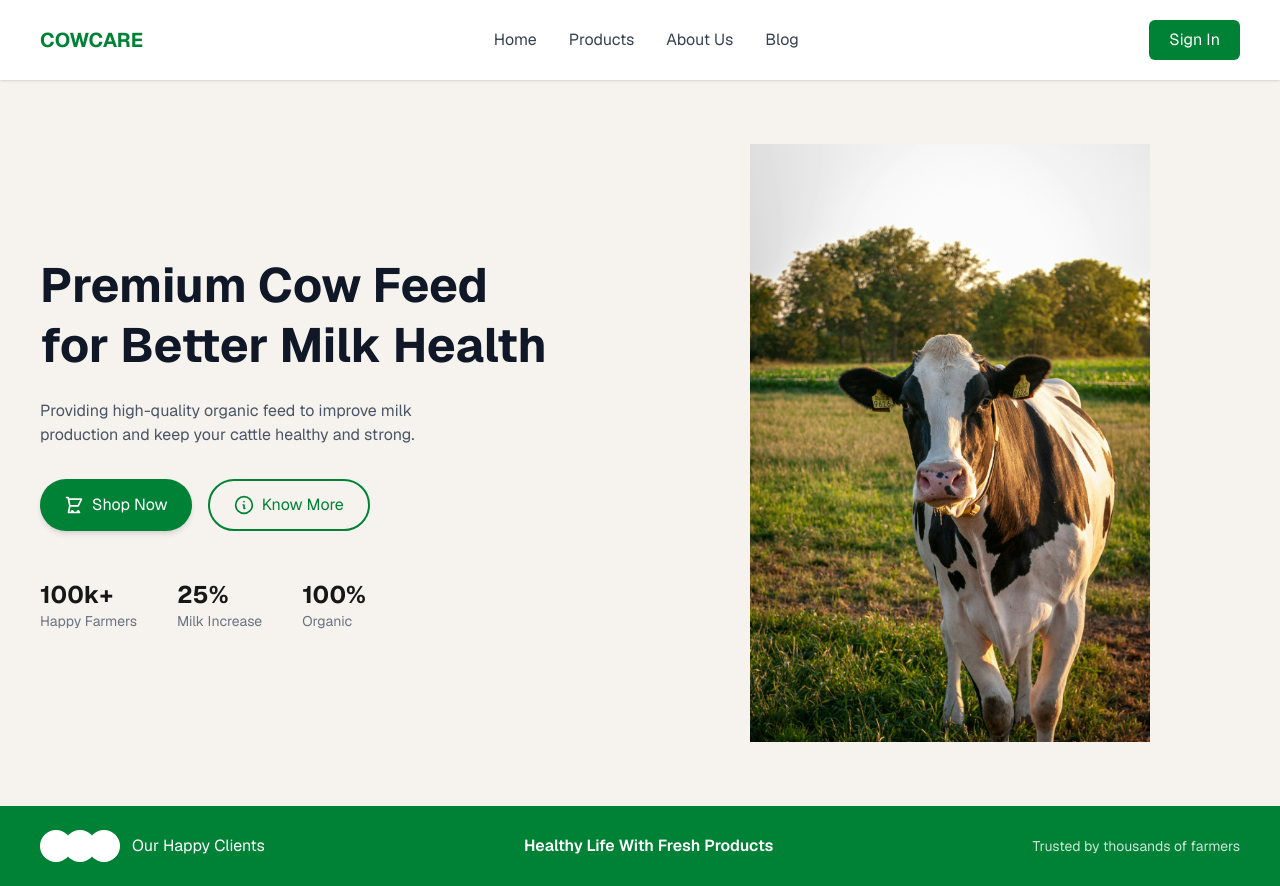
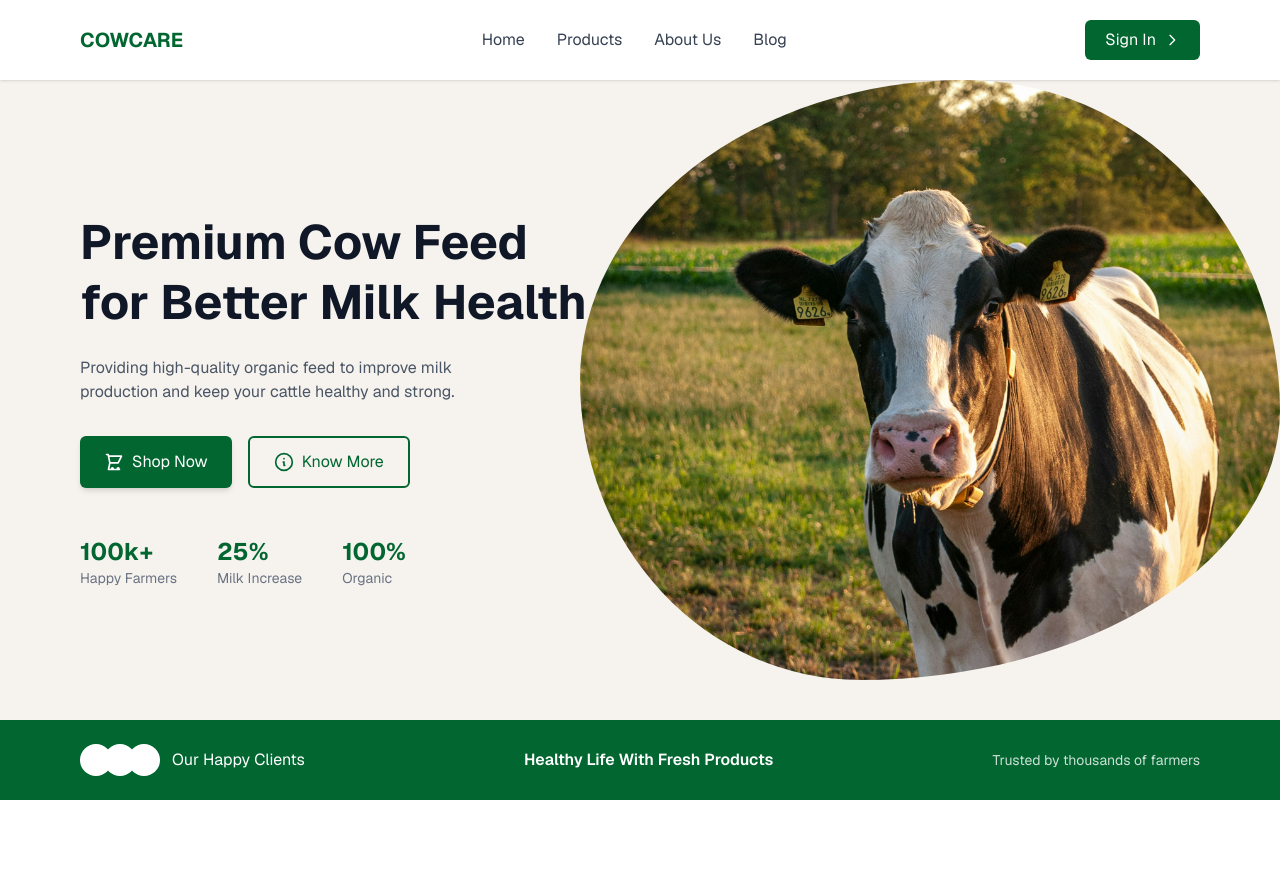
Before and after one commit to Clement-coder/Jaja_clone, a Next.js app: page / in a window 1280 px wide. After the commit the page ends 800 px from the top, so only its background shows below. Built offline with nearby package versions, Linux system fonts and the light colour scheme.

Commit message:
fix: update UI - button icons, colors, image shape and positioning

```diff
--- a/app/page.tsx
+++ b/app/page.tsx
@@ -5,16 +5,16 @@ import { motion } from "framer-motion";
 
 export default function Home() {
   return (
-    <main className="bg-[#f6f3ee] min-h-screen font-sans overflow-hidden">
+    <main className="bg-[#f6f3ee] min-h-screen font-sans flex flex-col">
 
       {/* NAVBAR */}
       <motion.header
         initial={{ opacity: 0, y: -30 }}
         animate={{ opacity: 1, y: 0 }}
         transition={{ duration: 0.6 }}
-        className="flex justify-between items-center px-6 md:px-10 py-5 bg-white shadow-sm"
+        className="flex justify-between items-center px-10 md:px-20 py-5 bg-white shadow-sm"
       >
-        <div className="text-lg md:text-xl font-bold text-green-700">
+        <div className="text-lg md:text-xl font-bold text-green-800">
           COWCARE
         </div>
 
@@ -25,13 +25,16 @@ export default function Home() {
           <a href="#">Blog</a>
         </nav>
 
-        <button className="bg-green-700 text-white px-4 md:px-5 py-2 rounded-md text-sm md:text-base">
+        <button className="flex items-center gap-2 bg-green-800 text-white px-4 md:px-5 py-2 rounded-md text-sm md:text-base">
           Sign In
+          <svg xmlns="http://www.w3.org/2000/svg" className="w-4 h-4" fill="none" viewBox="0 0 24 24" stroke="currentColor" strokeWidth={2}>
+            <path strokeLinecap="round" strokeLinejoin="round" d="M9 5l7 7-7 7" />
+          </svg>
         </button>
       </motion.header>
 
       {/* HERO */}
-      <section className="grid md:grid-cols-2 items-center px-6 md:px-10 py-12 md:py-16 gap-10">
+      <section className="flex-1 grid md:grid-cols-2 items-center px-10 md:px-20 py-12 md:py-16 gap-10">
 
         {/* LEFT TEXT */}
         <motion.div
@@ -50,16 +53,14 @@ export default function Home() {
 
           {/* BUTTONS */}
           <div className="flex flex-col sm:flex-row gap-4 mt-6 md:mt-8">
-            <button className="flex items-center justify-center gap-2 bg-green-700 hover:bg-green-800 text-white px-6 py-3 rounded-full w-full sm:w-auto transition-colors shadow-md">
-              {/* Cart icon */}
+            <button className="flex items-center justify-center gap-2 bg-green-800 hover:bg-green-900 text-white px-6 py-3 rounded-md w-full sm:w-auto transition-colors shadow-md">
               <svg xmlns="http://www.w3.org/2000/svg" className="w-5 h-5" fill="none" viewBox="0 0 24 24" stroke="currentColor" strokeWidth={2}>
                 <path strokeLinecap="round" strokeLinejoin="round" d="M3 3h2l.4 2M7 13h10l4-8H5.4M7 13l-1.6 8h13.2M7 13L5.4 5M10 21a1 1 0 100-2 1 1 0 000 2zm7 0a1 1 0 100-2 1 1 0 000 2z" />
               </svg>
               Shop Now
             </button>
 
-            <button className="flex items-center justify-center gap-2 border-2 border-green-700 text-green-700 hover:bg-green-50 px-6 py-3 rounded-full w-full sm:w-auto transition-colors">
-              {/* Info icon */}
+            <button className="flex items-center justify-center gap-2 border-2 border-green-800 text-green-800 hover:bg-green-50 px-6 py-3 rounded-md w-full sm:w-auto transition-colors">
               <svg xmlns="http://www.w3.org/2000/svg" className="w-5 h-5" fill="none" viewBox="0 0 24 24" stroke="currentColor" strokeWidth={2}>
                 <path strokeLinecap="round" strokeLinejoin="round" d="M13 16h-1v-4h-1m1-4h.01M12 2a10 10 0 100 20A10 10 0 0012 2z" />
               </svg>
@@ -80,7 +81,7 @@ export default function Home() {
                 animate={{ opacity: 1, y: 0 }}
                 transition={{ delay: i * 0.2 }}
               >
-                <h2 className="text-xl md:text-2xl font-bold">
+                <h2 className="text-xl md:text-2xl font-bold text-green-800">
                   {item.value}
                 </h2>
                 <p className="text-gray-500 text-sm">{item.label}</p>
@@ -89,31 +90,35 @@ export default function Home() {
           </div>
         </motion.div>
 
-        {/* RIGHT IMAGE */}
+        {/* placeholder to keep grid balanced */}
+        <div className="hidden md:block" />
+      </section>
+
+      {/* BOTTOM BANNER + overlapping image wrapper */}
+      <div className="relative">
+
+        {/* COW IMAGE — overlaps hero into banner */}
         <motion.div
           initial={{ opacity: 0, x: 60 }}
           animate={{ opacity: 1, x: 0 }}
           transition={{ duration: 0.8 }}
-          className="relative flex justify-center"
+          className="hidden md:block absolute right-0 z-10" style={{ top: "-40rem" }}
         >
-          <div className="bg-green-200 w-[260px] h-[260px] sm:w-[320px] sm:h-[320px] md:w-[380px] md:h-[380px] rounded-full absolute"></div>
-
-          <Image
-            src="/cow.jpg"
-            alt="Cow"
-            width={400}
-            height={400}
-            className="relative z-10 object-contain w-[260px] sm:w-[320px] md:w-[400px]"
-          />
+          <div
+            className="w-[700px] h-[600px] overflow-hidden"
+            style={{ borderRadius: "55% 45% 60% 40% / 50% 55% 45% 50%" }}
+          >
+            {/* eslint-disable-next-line @next/next/no-img-element */}
+            <img src="/cow.jpg" alt="Cow" className="w-full h-full object-cover" />
+          </div>
         </motion.div>
-      </section>
 
         {/* BOTTOM BANNER */}
         <motion.section
           initial={{ opacity: 0, y: 40 }}
           animate={{ opacity: 1, y: 0 }}
           transition={{ delay: 0.5 }}
-        className="bg-green-700 text-white px-6 md:px-10 py-6 flex flex-col md:flex-row gap-4 md:gap-0 justify-between items-center text-center md:text-left"
+          className="bg-green-800 text-white px-10 md:px-20 py-6 flex flex-col md:flex-row gap-4 md:gap-0 justify-between items-center text-center md:text-left"
         >
           <div className="flex items-center gap-3">
             <div className="flex -space-x-2">
@@ -132,6 +137,7 @@ export default function Home() {
             Trusted by thousands of farmers
           </div>
         </motion.section>
+      </div>
     </main>
   );
 }
```
Lines whose indentation alone changed are shown as unchanged.
